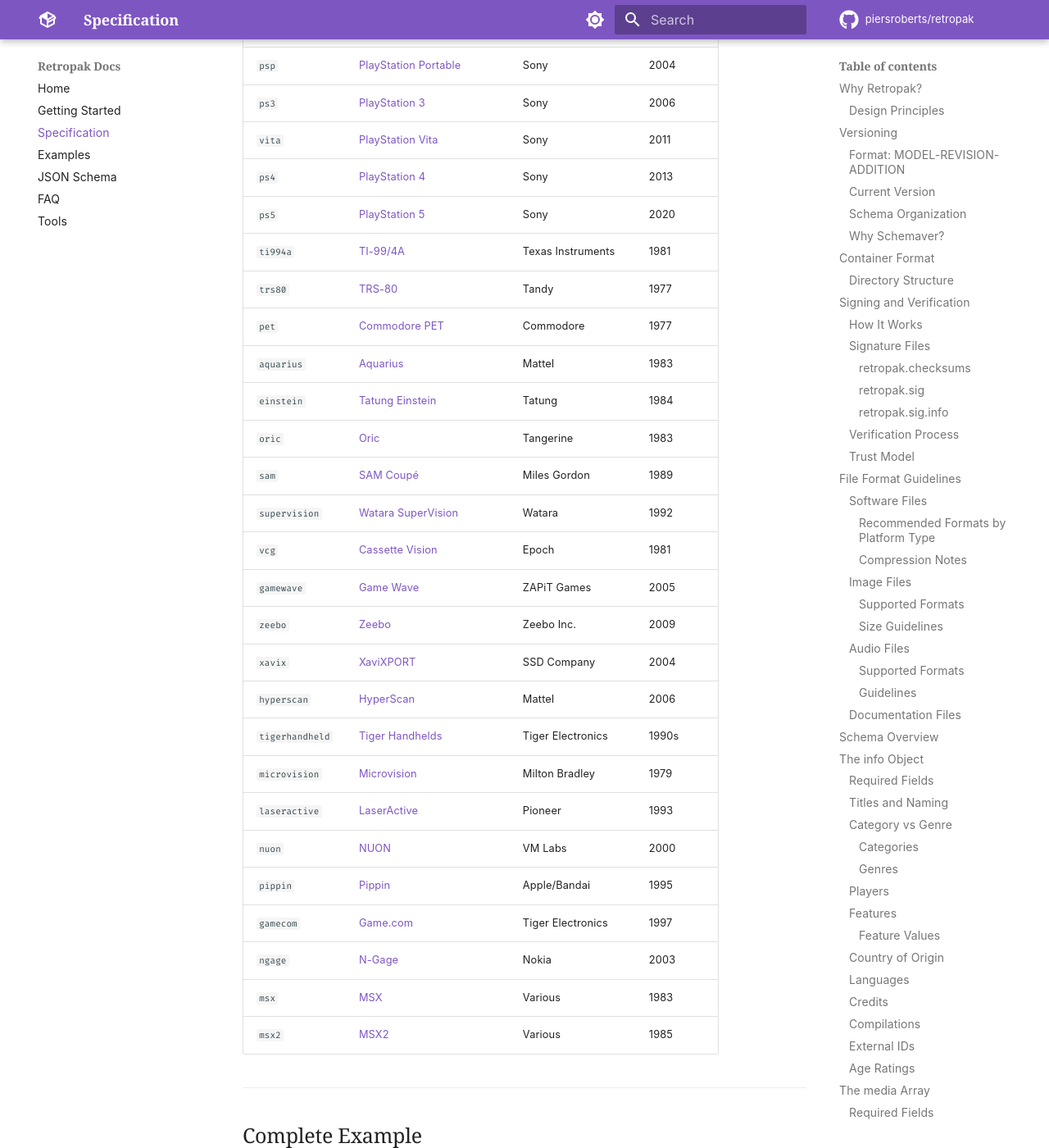
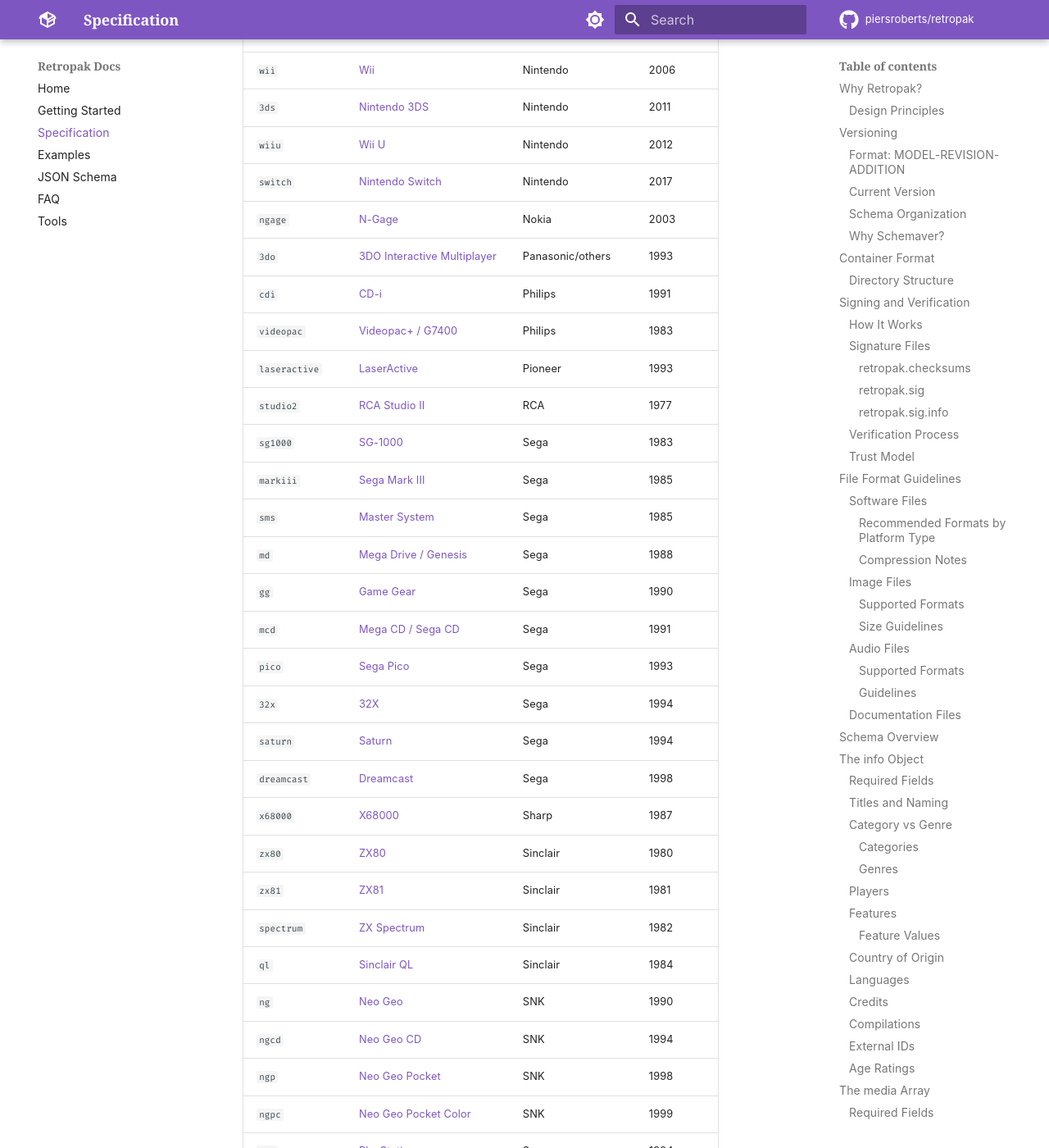
Before and after one commit to piersroberts/retropak, an MkDocs documentation site: the page built from docs/specification.md, in a window 1280 px wide and 1400 px high, scrolled down 22231 px. Shown: the whole window at 82% size. Built offline with MkDocs 1.6.1 and Material for MkDocs 9.7.7, drawn with Linux system fonts in a browser that asks for light colours; comment, search, counter and statistics services are not loaded; some of the changed text lies outside the part shown.

```diff
--- a/docs/specification.md
+++ b/docs/specification.md
@@ -278,13 +278,13 @@ Soundtrack files should balance quality with practical file sizes.
 
 The manifest has four top-level sections:
 
-| Section          | Required | Purpose                                      |
-| ---------------- | -------- | -------------------------------------------- |
-| `schemaVersion`  | Yes      | Schema version using schemaver format        |
-| `info`           | Yes      | Title metadata (name, platform, genre, etc.) |
-| `media`          | Yes      | The actual software files                    |
-| `assets`         | No       | Artwork, music, documentation                |
-| `config`         | No       | Emulator configuration files                 |
+| Section         | Required | Purpose                                      |
+| --------------- | -------- | -------------------------------------------- |
+| `schemaVersion` | Yes      | Schema version using schemaver format        |
+| `info`          | Yes      | Title metadata (name, platform, genre, etc.) |
+| `media`         | Yes      | The actual software files                    |
+| `assets`        | No       | Artwork, music, documentation                |
+| `config`        | No       | Emulator configuration files                 |
 
 ---
 
@@ -769,9 +791,14 @@ Use cases:
 | `3ds`           | [Nintendo 3DS](https://en.wikipedia.org/wiki/Nintendo_3DS)                                | Nintendo           | 2011  |
 | `wiiu`          | [Wii U](https://en.wikipedia.org/wiki/Wii_U)                                              | Nintendo           | 2012  |
 | `switch`        | [Nintendo Switch](https://en.wikipedia.org/wiki/Nintendo_Switch)                          | Nintendo           | 2017  |
+| `ngage`         | [N-Gage](https://en.wikipedia.org/wiki/N-Gage_(device))                                   | Nokia              | 2003  |
 | `3do`           | [3DO Interactive Multiplayer](https://en.wikipedia.org/wiki/3DO_Interactive_Multiplayer)  | Panasonic/others   | 1993  |
 | `cdi`           | [CD-i](https://en.wikipedia.org/wiki/CD-i)                                                | Philips            | 1991  |
+| `videopac`      | [Videopac+ / G7400](https://en.wikipedia.org/wiki/Videopac%2B_G7400)                      | Philips            | 1983  |
+| `laseractive`   | [LaserActive](https://en.wikipedia.org/wiki/LaserActive)                                  | Pioneer            | 1993  |
+| `studio2`       | [RCA Studio II](https://en.wikipedia.org/wiki/RCA_Studio_II)                              | RCA                | 1977  |
 | `sg1000`        | [SG-1000](https://en.wikipedia.org/wiki/SG-1000)                                          | Sega               | 1983  |
+| `markiii`       | [Sega Mark III](https://en.wikipedia.org/wiki/Master_System#Mark_III)                     | Sega               | 1985  |
 | `sms`           | [Master System](https://en.wikipedia.org/wiki/Master_System)                              | Sega               | 1985  |
 | `md`            | [Mega Drive / Genesis](https://en.wikipedia.org/wiki/Sega_Genesis)                        | Sega               | 1988  |
 | `gg`            | [Game Gear](https://en.wikipedia.org/wiki/Game_Gear)                                      | Sega               | 1990  |
@@ -781,7 +808,10 @@ Use cases:
 | `saturn`        | [Saturn](https://en.wikipedia.org/wiki/Sega_Saturn)                                       | Sega               | 1994  |
 | `dreamcast`     | [Dreamcast](https://en.wikipedia.org/wiki/Dreamcast)                                      | Sega               | 1998  |
 | `x68000`        | [X68000](https://en.wikipedia.org/wiki/X68000)                                            | Sharp              | 1987  |
+| `zx80`          | [ZX80](https://en.wikipedia.org/wiki/ZX80)                                                | Sinclair           | 1980  |
+| `zx81`          | [ZX81](https://en.wikipedia.org/wiki/ZX81)                                                | Sinclair           | 1981  |
 | `spectrum`      | [ZX Spectrum](https://en.wikipedia.org/wiki/ZX_Spectrum)                                  | Sinclair           | 1982  |
+| `ql`            | [Sinclair QL](https://en.wikipedia.org/wiki/Sinclair_QL)                                  | Sinclair           | 1984  |
 | `ng`            | [Neo Geo](https://en.wikipedia.org/wiki/Neo_Geo_(system))                                 | SNK                | 1990  |
 | `ngcd`          | [Neo Geo CD](https://en.wikipedia.org/wiki/Neo_Geo_CD)                                    | SNK                | 1994  |
 | `ngp`           | [Neo Geo Pocket](https://en.wikipedia.org/wiki/Neo_Geo_Pocket)                            | SNK                | 1998  |
@@ -793,28 +823,20 @@ Use cases:
 | `vita`          | [PlayStation Vita](https://en.wikipedia.org/wiki/PlayStation_Vita)                        | Sony               | 2011  |
 | `ps4`           | [PlayStation 4](https://en.wikipedia.org/wiki/PlayStation_4)                              | Sony               | 2013  |
 | `ps5`           | [PlayStation 5](https://en.wikipedia.org/wiki/PlayStation_5)                              | Sony               | 2020  |
+| `xavix`         | [XaviXPORT](https://en.wikipedia.org/wiki/XaviX)                                          | SSD Company        | 2004  |
+| `trs80`         | [TRS-80](https://en.wikipedia.org/wiki/TRS-80)                                            | Tandy              | 1977  |
+| `coco`          | [TRS-80 Color Computer](https://en.wikipedia.org/wiki/TRS-80_Color_Computer)              | Tandy              | 1980  |
+| `oric`          | [Oric](https://en.wikipedia.org/wiki/Oric_(computer))                                     | Tangerine          | 1983  |
+| `thomson`       | [Thomson MO5/TO7](https://en.wikipedia.org/wiki/Thomson_computers)                        | Thomson            | 1984  |
+| `einstein`      | [Tatung Einstein](https://en.wikipedia.org/wiki/Tatung_Einstein)                          | Tatung             | 1984  |
 | `ti994a`        | [TI-99/4A](https://en.wikipedia.org/wiki/Texas_Instruments_TI-99/4A)                      | Texas Instruments  | 1981  |
-| `trs80`         | [TRS-80](https://en.wikipedia.org/wiki/TRS-80)                                            | Tandy              | 1977  |
-| `pet`           | [Commodore PET](https://en.wikipedia.org/wiki/Commodore_PET)                              | Commodore          | 1977  |
-| `aquarius`      | [Aquarius](https://en.wikipedia.org/wiki/Mattel_Aquarius)                                 | Mattel             | 1983  |
-| `einstein`      | [Tatung Einstein](https://en.wikipedia.org/wiki/Tatung_Einstein)                          | Tatung             | 1984  |
-| `oric`          | [Oric](https://en.wikipedia.org/wiki/Oric_(computer))                          | Tangerine          | 1983  |
-| `sam`           | [SAM Coupé](https://en.wikipedia.org/wiki/SAM_Coup%C3%A9)                                 | Miles Gordon       | 1989  |
+| `tutor`         | [Tomy Tutor](https://en.wikipedia.org/wiki/Tomy_Tutor)                                    | Tomy               | 1983  |
+| `tigerhandheld` | [Tiger Handhelds](https://en.wikipedia.org/wiki/Tiger_Electronics#Handheld_games)         | Tiger Electronics  | 1990s |
+| `gamecom`       | [Game.com](https://en.wikipedia.org/wiki/Game.com)                                        | Tiger Electronics  | 1997  |
+| `nuon`          | [NUON](https://en.wikipedia.org/wiki/Nuon_(DVD_technology))                               | VM Labs            | 2000  |
 | `supervision`   | [Watara SuperVision](https://en.wikipedia.org/wiki/Watara_SuperVision)                    | Watara             | 1992  |
-| `vcg`           | [Cassette Vision](https://en.wikipedia.org/wiki/Cassette_Vision)                          | Epoch              | 1981  |
 | `gamewave`      | [Game Wave](https://en.wikipedia.org/wiki/Game_Wave_Family_Entertainment_System)          | ZAPiT Games        | 2005  |
 | `zeebo`         | [Zeebo](https://en.wikipedia.org/wiki/Zeebo)                                              | Zeebo Inc.         | 2009  |
-| `xavix`         | [XaviXPORT](https://en.wikipedia.org/wiki/XaviX)                                          | SSD Company        | 2004  |
-| `hyperscan`     | [HyperScan](https://en.wikipedia.org/wiki/HyperScan)                                      | Mattel             | 2006  |
-| `tigerhandheld` | [Tiger Handhelds](https://en.wikipedia.org/wiki/Tiger_Electronics#Handheld_games)         | Tiger Electronics  | 1990s |
-| `microvision`   | [Microvision](https://en.wikipedia.org/wiki/Microvision)                                  | Milton Bradley     | 1979  |
-| `laseractive`   | [LaserActive](https://en.wikipedia.org/wiki/LaserActive)                                  | Pioneer            | 1993  |
-| `nuon`          | [NUON](https://en.wikipedia.org/wiki/Nuon_(DVD_technology))                               | VM Labs            | 2000  |
-| `pippin`        | [Pippin](https://en.wikipedia.org/wiki/Apple_Bandai_Pippin)                               | Apple/Bandai       | 1995  |
-| `gamecom`       | [Game.com](https://en.wikipedia.org/wiki/Game.com)                                        | Tiger Electronics  | 1997  |
-| `ngage`         | [N-Gage](https://en.wikipedia.org/wiki/N-Gage_(device))                                   | Nokia              | 2003  |
-| `msx`           | [MSX](https://en.wikipedia.org/wiki/MSX)                                                  | Various            | 1983  |
-| `msx2`          | [MSX2](https://en.wikipedia.org/wiki/MSX#MSX2)                                            | Various            | 1985  |
 
 ---
 
```
Also changed, not shown: other parts of docs/specification.md (+24 -2 lines), docs/faq.md (+1 -1 lines), docs/getting-started.md (+1 -1 lines), docs/index.md (+5 -7 lines), docs/schemas/v1/retropak.schema.json (+25 -3 lines).
